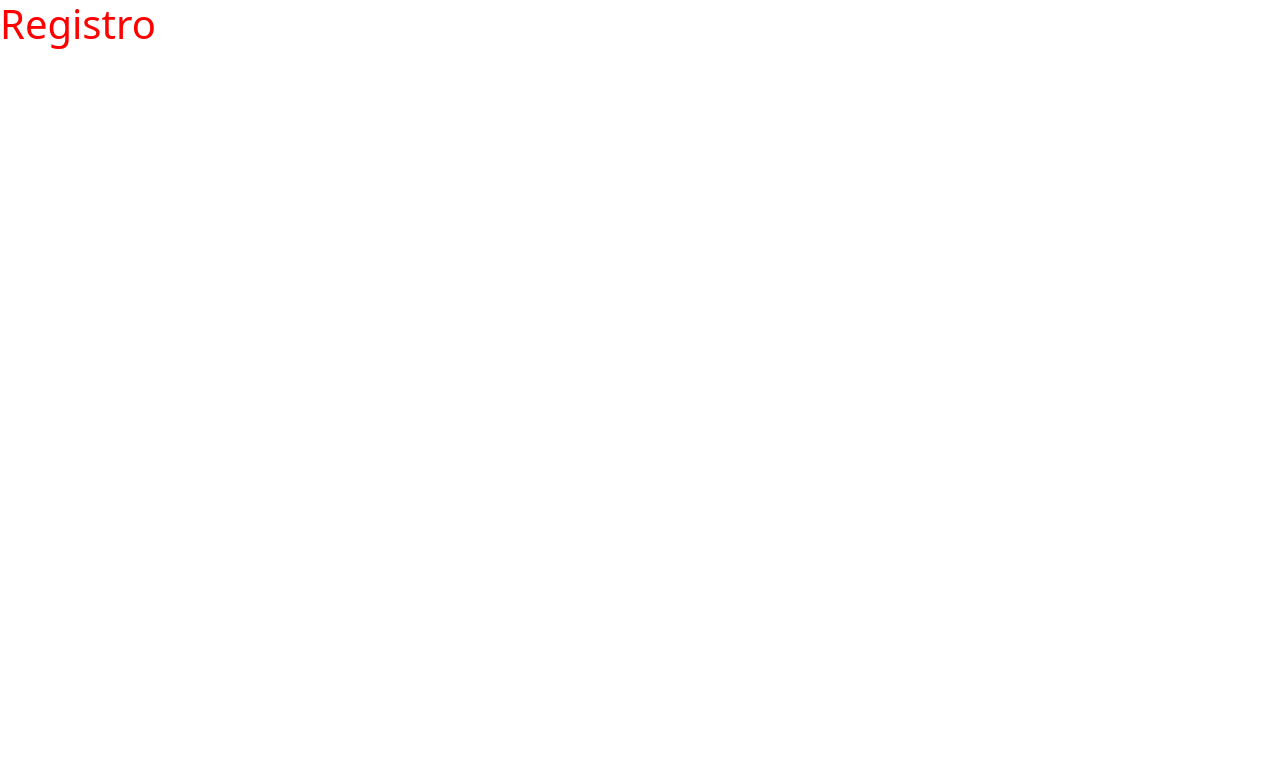
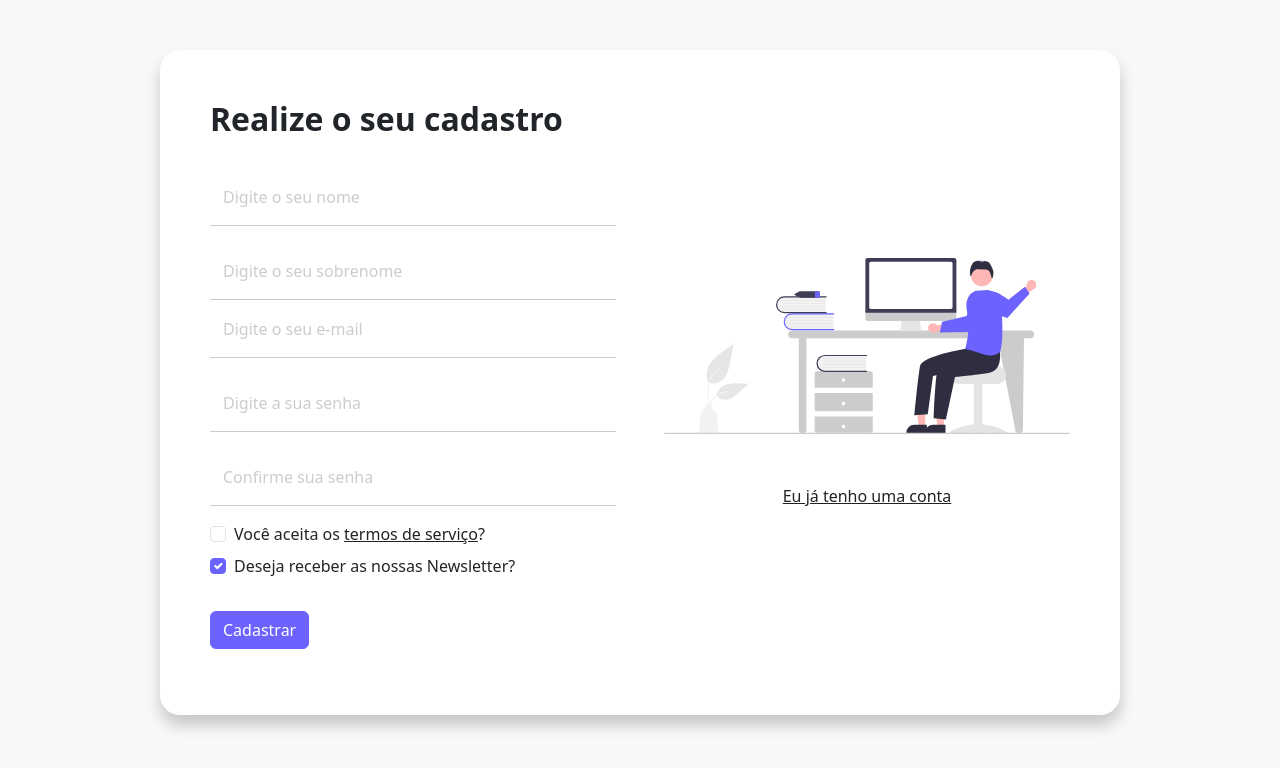
Before and after one commit to brandaolipe/bootstrap, a plain HTML site: page 08_form_login_registro/register.html in a window 1280 px wide. Drawn offline with nearby package versions, Linux system fonts and the light colour scheme.

Commit message:
formulário de login e registro

```diff
--- a/08_form_login_registro/css/styles.css
+++ b/08_form_login_registro/css/styles.css
@@ -1,3 +1,92 @@
-h1 {
-  color: red;
+body {
+  background-color: #f8f8f8;
 }
+
+/* FORM */
+#form-container {
+  background-color: #fff;
+  border-radius: 20px;
+  box-shadow: .5px 10px 15px rgba(0, 0, 0, .2);
+  margin: 25px auto;
+  padding: 25px;
+}
+
+#form-container h2 {
+  font-weight: 900;
+  margin-bottom: 30px;
+}
+
+#form-container a {
+  color: #222;
+  transition: .5s;
+}
+
+#form-container a:hover {
+  color: #6c63ff;
+}
+
+#form-container form {
+  padding-bottom: 0;
+}
+
+#form-container .form-control {
+  border: none;
+  border-bottom: 1px solid #CCC;
+  border-radius: 0;
+}
+
+#form-container .form-control:focus,
+#form-container input[type="checkbox"]:focus {
+  box-shadow: none;
+}
+
+#form-container .form-floating label {
+  color: #CCC;
+}
+
+#form-container .form-floating > .form-control:focus~label {
+  color: #222;
+}
+
+#form-container input[type="submit"],
+#form-container input[type="checkbox"]:checked {
+  background-color: #6c63ff;
+  border-color: #6c63ff;
+}
+
+.btn.btn-primary {
+  width: 100%;
+  margin-top: 25px;
+}
+
+/* IMAGE */
+
+.row.align-items-center {
+  align-content: center;
+  height: 100%;
+  padding: 75px 0;
+}
+
+.col-md-6.order-md-1 {
+  padding-top: 50px;
+}
+
+#link-container {
+  text-align: center;
+  padding-top: 50px;
+}
+
+@media(min-width: 768px) {
+  #form-container {
+    margin: 50px auto;
+    padding: 50px;
+  }
+
+  .btn.btn-primary {
+    width: auto;
+  }
+
+  .col-md-6.order-md-1 {
+    padding-top: 0;
+  }
+}
--- a/08_form_login_registro/register.html
+++ b/08_form_login_registro/register.html
@@ -10,6 +10,59 @@
     <script src="https://cdn.jsdelivr.net/npm/bootstrap@5.3.3/dist/js/bootstrap.bundle.min.js" integrity="sha384-YvpcrYf0tY3lHB60NNkmXc5s9fDVZLESaAA55NDzOxhy9GkcIdslK1eN7N6jIeHz" crossorigin="anonymous" defer></script>
 </head>
 <body>
-  <h1>Registro</h1>
+  <div class="container col-11 col-md-9" id="form-container">
+    <div class="row gx-5">
+      <div class="col-md-6">
+        <h2>Realize o seu cadastro</h2>
+        <form>
+          <div class="form-floating mb-3">
+            <input type="text" name="name" id="name" class="form-control" placeholder="Digite o seu nome">
+            <label for="name" class="form-label">Digite o seu nome</label>
+          </div>
+          <div class="form-floating mb-3">
+            <input type="text" name="lastname" id="lastname" class="form-control" placeholder="Digite o seu nome">
+            <label for="lastname" class="form-label">Digite o seu sobrenome</label>
+            <div class="form-floating mb-3">
+              <input type="email" name="email" id="email" class="form-control" placeholder="Digite o seu email">
+              <label for="email" class="form-label">Digite o seu e-mail</label>
+            </div>
+            <div class="form-floating mb-3">
+              <input type="password" name="password" id="password" class="form-control" placeholder="Digite a sua senha">
+              <label for="password" class="form-label">Digite a sua senha</label>
+            </div>
+          </div>
+          <div class="form-floating mb-3">
+            <input type="passord" name="confirmpassord" id="confirmpassord" class="form-control" placeholder="Confirme sua senha">
+            <label for="confirmpassord" class="form-label">Confirme sua senha</label>
+          </div>
+          <div class="mb-3">
+            <div class="form-check mb-2">
+              <input type="checkbox" class="form-check-input" value="" id="agree-form" name="agree-form">
+              <label for="agree-form" class="form-check-label">
+                Você aceita os <a href="#">termos de serviço</a>?
+              </label>
+            </div>
+            <div class="form-check mb-2">
+              <input type="checkbox" class="form-check-input" checked id="newsletter" name="newsletter">
+              <label for="newsletter" class="form-check-label">
+                Deseja receber as nossas Newsletter?
+              </label>
+            </div>
+            <input type="submit" class="btn btn-primary" value="Cadastrar">
+          </div>
+        </form>
+      </div>
+      <div class="col-md-6">
+        <div class="row align-items-center">
+          <div class="col-12">
+            <img src="img/hello.svg" alt="Tela de Registro" class="img-fluid">
+          </div>
+          <div class="col-12" id="link-container">
+            <a href="login.html">Eu já tenho uma conta</a>
+          </div>
+        </div>
+      </div>
+    </div>
+  </div>
 </body>
 </html>
```
Also changed, not shown: 08_form_login_registro/login.html (+1 -1 lines).
